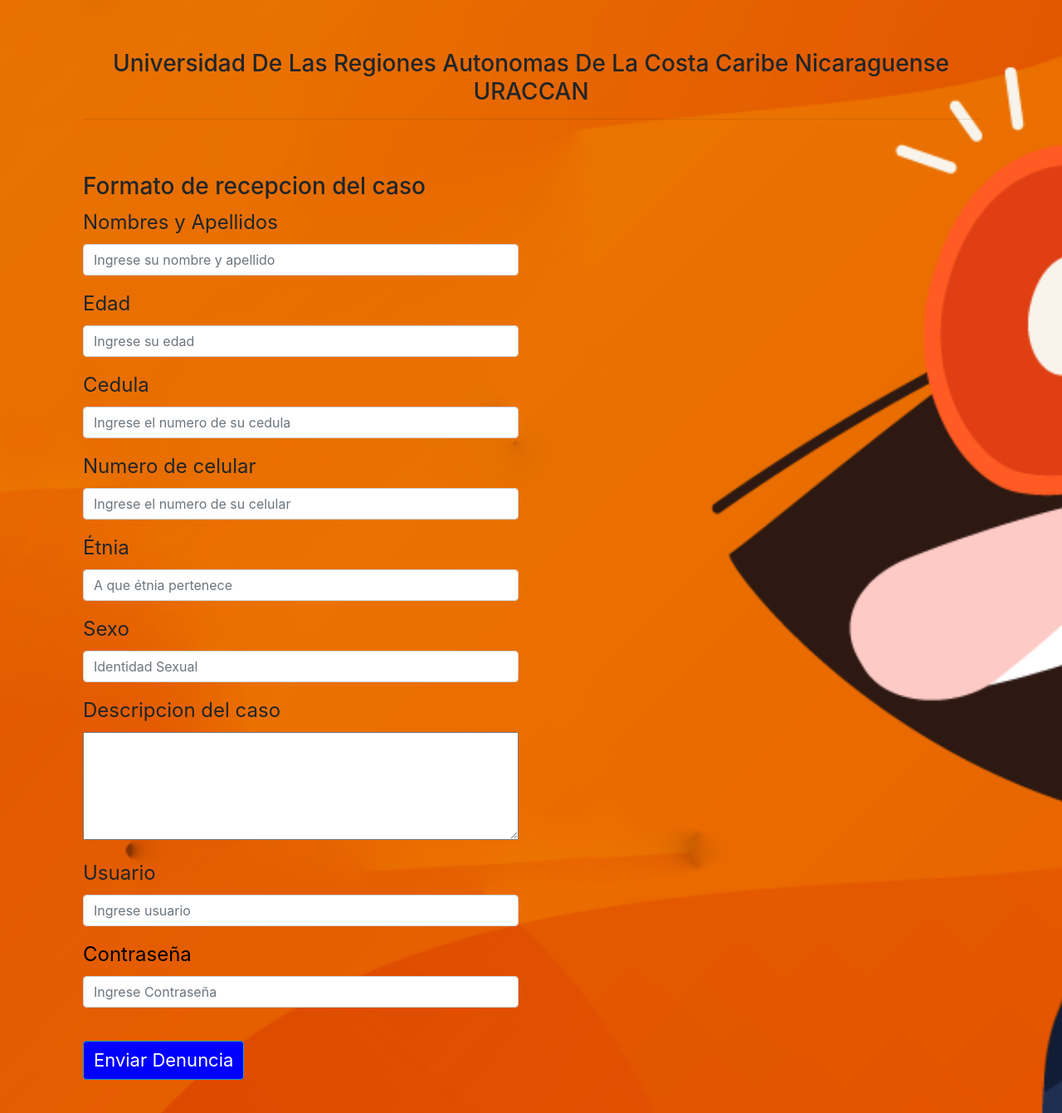
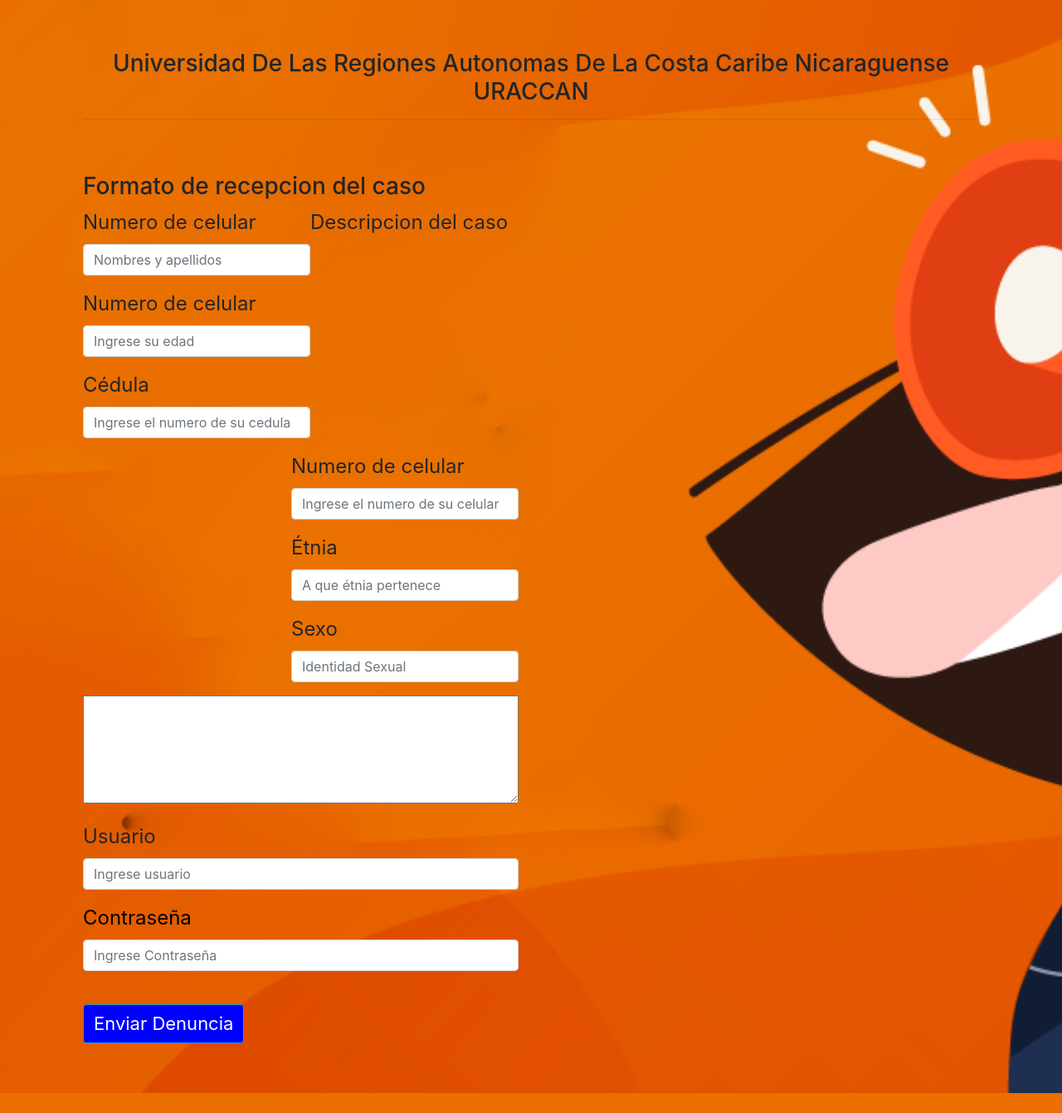
Before and after one commit to Anier-98/Plataforma_violencia, a PHP site: page /Denuncia.php in a window 1280 px wide. Shown: the top 1341 px of the page at 83% size. After the commit the page ends 1317 px from the top, so only its background shows below. Run offline with PHP 8.4, Linux system fonts and the light colour scheme; some libraries are stand-ins or nearby versions.

Commit message:
modificación al diseño de la parte de las denuncias

```diff
--- a/Denuncia.php
+++ b/Denuncia.php
@@ -80,19 +80,26 @@
                 ?>
 
                 <form method="post">
+                <h3>Formato de recepcion del caso</h3>
+
+                <div style="display:inline-block;float:left;">
                 <div class="form-group">
-                     <h3>Formato de recepcion del caso</h3>
-    <label for="Nombres y Apellidos" style= "font-size: 24px;">Nombres y Apellidos</label>
-    <input type="text" name="Nombre Y Apellido" class="form-control" placeholder="Ingrese su nombre y apellido" />
+                <label for="Numero de celular" style= "font-size: 24px;">Numero de celular</label>
+                <input type="text" name="nombres" class="form-control" placeholder="Nombres y apellidos" />
                 </div>
                 <div class="form-group">
-    <label for="Edad" style= "font-size: 24px;">Edad</label>
+                <label for="Numero de celular" style= "font-size: 24px;">Numero de celular</label>
                 <input type="text" name="Edad" class="form-control" placeholder="Ingrese su edad" />
                </div>
                <div class="form-group">
-    <label for="Cedula" style= "font-size: 24px;">Cedula</label>
+               <label for="Cedula" style= "font-size: 24px;">Cédula</label>
                <input type="text" name="Cedula" class="form-control" placeholder="Ingrese el numero de su cedula" />
                </div>
+
+                </div>
+
+
+                <div style="display:inline-block;float:right;">
                 <div class="form-group">
                <label for="Numero de celular" style= "font-size: 24px;">Numero de celular</label>
                <input type="text" name="Numero de celular" class="form-control" placeholder="Ingrese el numero de su celular" />
@@ -105,6 +112,8 @@
                <label for="Sexo" style= "font-size: 24px;">Sexo</label>
                <input type="text" name="Sexo" class="form-control" placeholder="Identidad Sexual" />
 				</div>
+                </div>
+
                     <div class="form-group">
     <label for="Descripcion del caso" style= "font-size: 24px;">Descripcion del caso</label>
     <textarea style= "width: 100%; height: 130px"></textarea>
--- a/index.php
+++ b/index.php
@@ -24,7 +24,7 @@
     <link rel="stylesheet" href="css/style.css">
 
   </head>
-  <a href="login.html" class="btn-flotante">Realizar Test Violencia</a>
+  <a href="Denuncia.php" class="btn-flotante">Realizar Test Violencia</a>
   <body>
 
 
```
Lines whose indentation alone changed are shown as unchanged.
